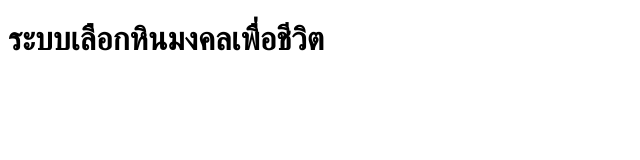
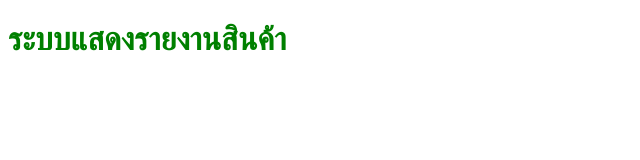
Before and after one commit to akrghub/test1, a plain HTML site: page index.html in a window 1280 px wide. Shown: the whole page, without its empty margins (0-640 px from the left). Drawn offline with Linux system fonts and the light colour scheme.

Commit message:
แก้ไข index เพิ่ม style

```diff
--- a/index.html
+++ b/index.html
@@ -5,7 +5,12 @@
     <meta name="viewport" content="width=device-width, initial-scale=1.0">
     <title>Document</title>
 </head>
+<style>
+    h1{
+        color: green;
+    }
+</style>
 <body>
-    <h1>ระบบเลือกหินมงคลเพื่อชีวิต</h1>
+    <h1>ระบบแสดงรายงานสินค้า</h1>
 </body>
 </html>
```
